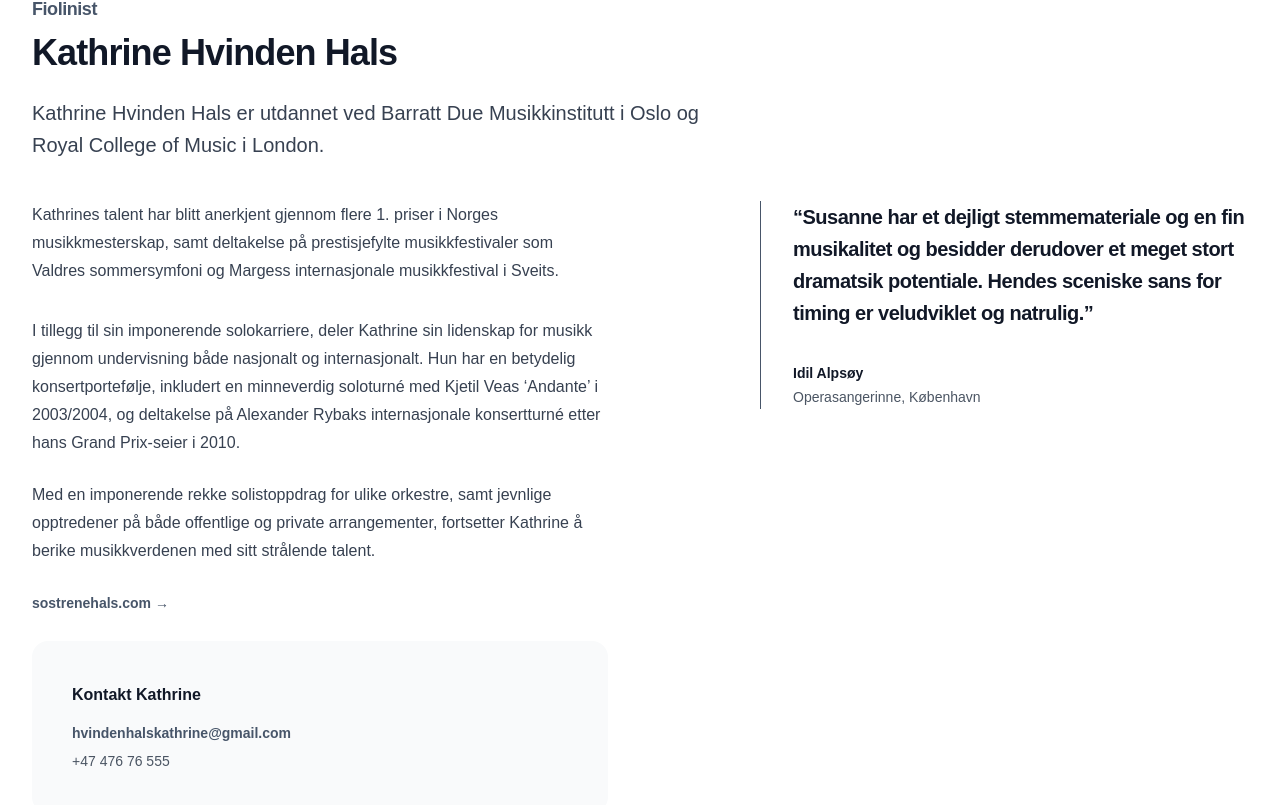
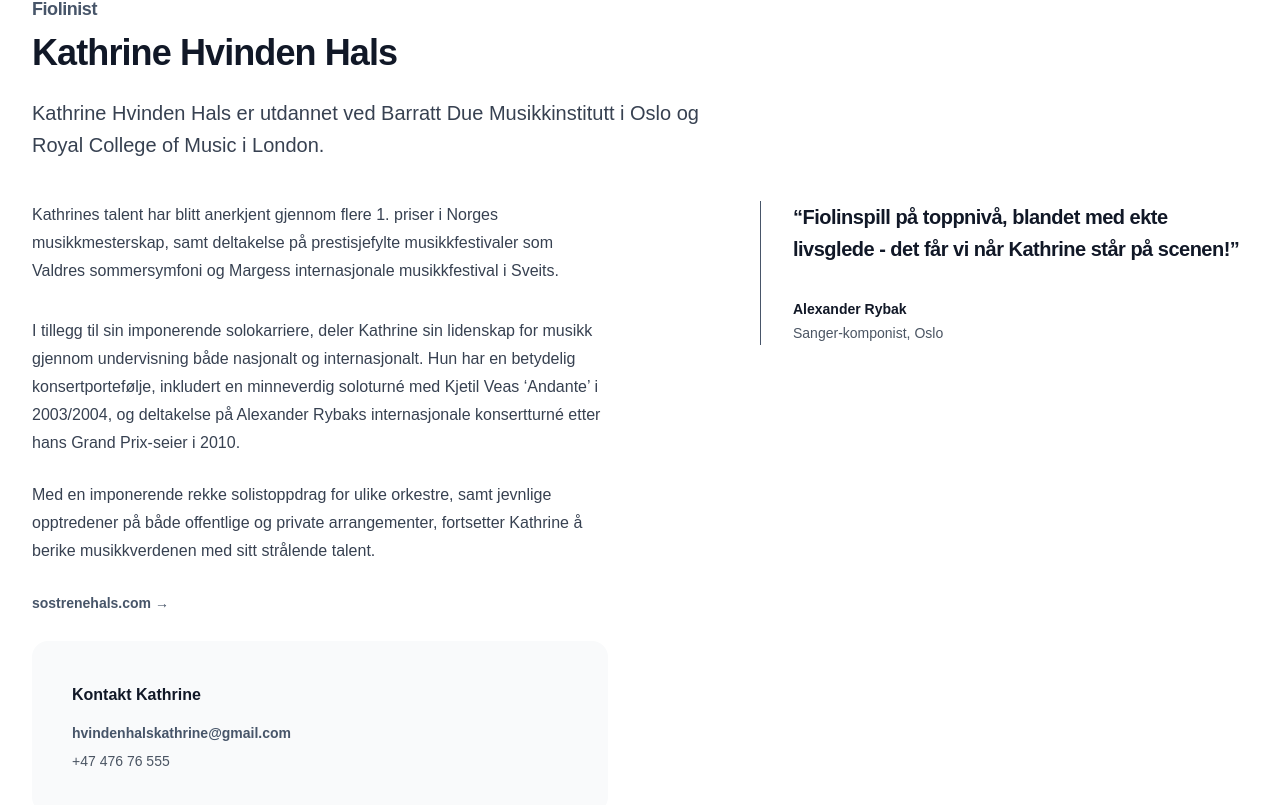
Before and after one commit to Emily-Nilsen/sangibegravelse, a Next.js app: page /kathrine-hvinden-hals in a window 1280 px wide. Shown: the part 915-1720 px from the top of the page. Built offline with nearby package versions, Linux system fonts and the light colour scheme; a web font is replaced by a local one.

Commit message:
Add sitat for Kathrine

```diff
--- a/src/components/Kathrine.jsx
+++ b/src/components/Kathrine.jsx
@@ -40,9 +40,8 @@ export function Kathrine() {
             <figure className="pl-8 border-l border-slate-600">
               <blockquote className="text-xl font-semibold leading-8 tracking-tight text-gray-900">
                 <p>
-                  “Susanne har et dejligt stemmemateriale og en fin musikalitet
-                  og besidder derudover et meget stort dramatsik potentiale.
-                  Hendes sceniske sans for timing er veludviklet og natrulig.”
+                  “Fiolinspill på toppnivå, blandet med ekte livsglede - det får
+                  vi når Kathrine står på scenen!”
                 </p>
               </blockquote>
               <figcaption className="flex mt-8 gap-x-4">
@@ -52,10 +51,10 @@ export function Kathrine() {
                   className="flex-none w-10 h-10 mt-1 rounded-full bg-gray-50"
                 /> */}
                 <div className="text-sm leading-6">
-                  <div className="font-semibold text-gray-900">Idil Alpsøy</div>
-                  <div className="text-gray-600">
-                    Operasangerinne, København
+                  <div className="font-semibold text-gray-900">
+                    Alexander Rybak
                   </div>
+                  <div className="text-gray-600">Sanger-komponist, Oslo</div>
                 </div>
               </figcaption>
             </figure>
--- a/src/components/RepertoarToggle.jsx
+++ b/src/components/RepertoarToggle.jsx
@@ -103,12 +103,13 @@ export function RepertoarToggle() {
                   className="mt-2 block w-full rounded-md border-0 py-1.5 pl-3 pr-10 text-gray-900 ring-1 ring-inset ring-gray-300 focus:ring-2 focus:ring-slate-600 sm:text-sm sm:leading-6"
                 >
                   <option value="">Alle</option>
-                  <option value="Salmer">Salmer</option>
-                  <option value="Pop">Pop</option>
-                  <option value="Viser">Viser</option>
                   <option value="Klassisk">Klassisk</option>
+                  <option value="Musikal">Musikal</option>
                   <option value="Nordisk">Nordisk</option>
                   <option value="Opera">Opera</option>
+                  <option value="Pop">Pop</option>
+                  <option value="Salmer">Salmer</option>
+                  <option value="Viser">Viser</option>
                 </select>
               </div>
               {/* Subcategory */}
@@ -127,29 +128,29 @@ export function RepertoarToggle() {
                   className="mt-2 block w-full rounded-md border-0 py-1.5 pl-3 pr-10 text-gray-900 ring-1 ring-inset ring-gray-300 focus:ring-2 focus:ring-slate-600 sm:text-sm sm:leading-6"
                 >
                   <option value="">Alle</option>
-                  <option value="Popballade">Popballade</option>
-                  <option value="Italiensk">Italiensk</option>
-                  <option value="Kirkemusikk">Kirkemusikk</option>
-                  <option value="Klassisk">Klassisk</option>
-                  <option value="Nordisk">Nordisk</option>
-                  <option value="Moderne">Moderne</option>
-                  <option value="Western">Western</option>
+                  <option value="Aria">Aria</option>
                   <option value="Country">Country</option>
-                  <option value="Opera">Opera</option>
-                  <option value="Islandsk">Islandsk</option>
-                  <option value="Tradisjonell">Tradisjonell</option>
-                  <option value="Julesanger">Julesanger</option>
+                  <option value="Crossover">Crossover</option>
                   <option value="Folkemusikk">Folkemusikk</option>
                   <option value="Irsk">Irsk</option>
+                  <option value="Islandsk">Islandsk</option>
+                  <option value="Italiensk">Italiensk</option>
+                  <option value="Jazz">Jazz</option>
+                  <option value="Julesanger">Julesanger</option>
+                  <option value="Kirkemusikk">Kirkemusikk</option>
                   <option value="Kjærlighetssang">Kjærlighetssang</option>
+                  <option value="Klassisk">Klassisk</option>
+                  <option value="Kunstsang">Kunstsang</option>
+                  <option value="Latinsk">Latinsk</option>
+                  <option value="Moderne">Moderne</option>
                   <option value="Musikal">Musikal</option>
-                  <option value="Kunstsang">Kunstsang</option>
-                  <option value="Aria">Aria</option>
+                  <option value="Nordisk">Nordisk</option>
+                  <option value="Opera">Opera</option>
+                  <option value="Popballade">Popballade</option>
+                  <option value="Rock">Rock</option>
                   <option value="Soul">Soul/R&B</option>
-                  <option value="Jazz">Jazz</option>
-                  <option value="Rock">Rock</option>
-                  <option value="Latinsk">Latinsk</option>
-                  <option value="Crossover">Crossover</option>
+                  <option value="Tradisjonell">Tradisjonell</option>
+                  <option value="Western">Western</option>
                 </select>
               </div>
               <div>
@@ -167,9 +168,9 @@ export function RepertoarToggle() {
                   className="mt-2 block w-full rounded-md border-0 py-1.5 pl-3 pr-10 text-gray-900 ring-1 ring-inset ring-gray-300 focus:ring-2 focus:ring-slate-600 sm:text-sm sm:leading-6"
                 >
                   <option value="">Alle</option>
-                  <option value="solo">Solo</option>
                   <option value="duet">Duet</option>
                   <option value="fiolin">Fiolin</option>
+                  <option value="solo">Solo</option>
                 </select>
               </div>
             </div>
@@ -325,6 +326,12 @@ export function RepertoarToggle() {
                             {sang.category}
                           </span>
                         </>
+                      ) : sang.category === 'Musikal' ? (
+                        <>
+                          <span className="inline-flex items-center px-2 py-1 text-xs font-medium text-yellow-700 rounded-md bg-yellow-50 ring-1 ring-inset ring-yellow-600/20">
+                            {sang.category}
+                          </span>
+                        </>
                       ) : sang.category === 'Nordisk' ? (
                         <>
                           <span className="inline-flex items-center px-2 py-1 text-xs font-medium rounded-md text-cyan-700 bg-cyan-50 ring-1 ring-inset ring-cyan-600/20">
--- a/src/components/VideoList.jsx
+++ b/src/components/VideoList.jsx
@@ -7,12 +7,14 @@ const videos = [
   {
     href: 'https://www.youtube.com/watch?v=atdbe9jFw2g',
     title: 'Kjærlighet',
-    description: 'Susanne Hvinden Hals',
+    description:
+      'Susanne Hvinden Hals synger «Kjærlighet», komponert av Arne Tofte og Vladimir Cosma.',
   },
   {
     href: 'https://www.youtube.com/watch?v=cIEWg-XSqAI',
     title: 'Ach, ich fühl’s',
-    description: 'Susanne Hvinden Hals',
+    description:
+      'Susanne Hvinden Hals synger «Ach, ich fühl’s», komponert av Wolfgang Amadeus Mozart.',
   },
 ];
 
```
Also changed, not shown: src/lib/data.json.
